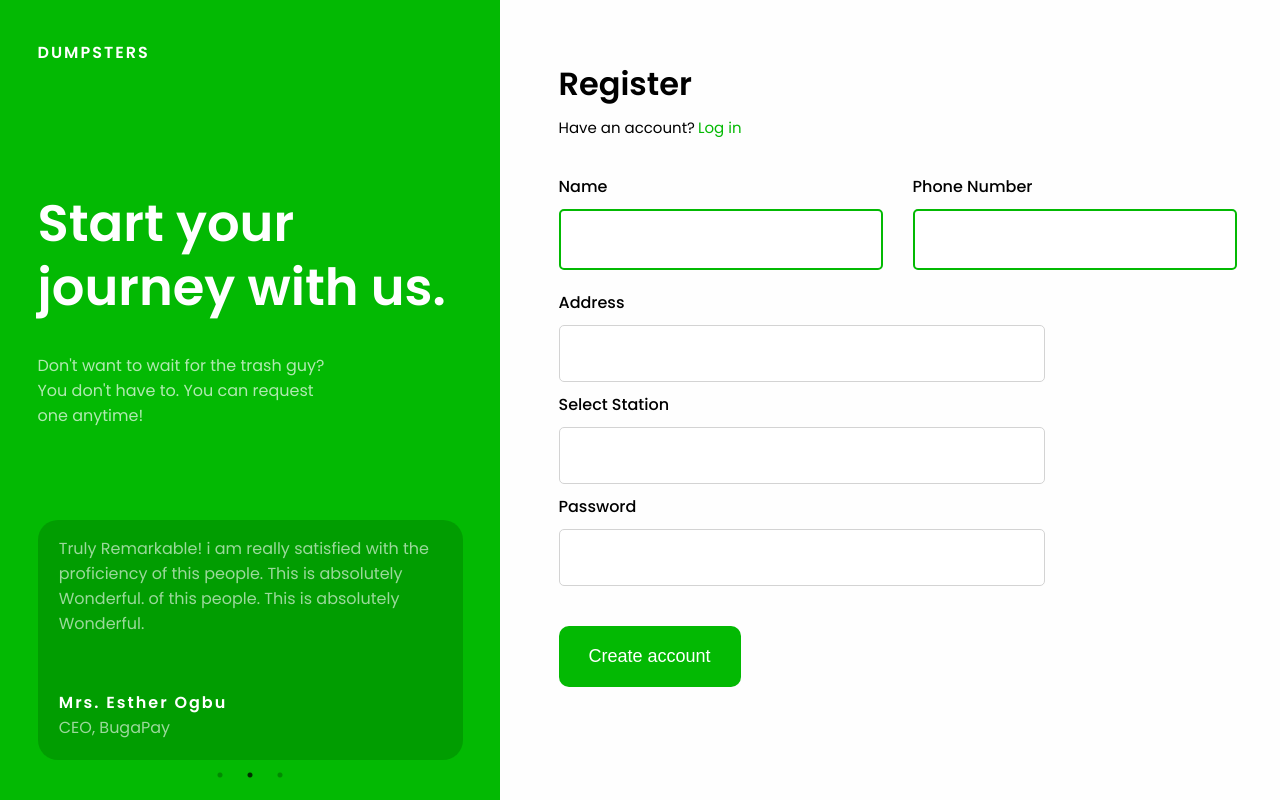
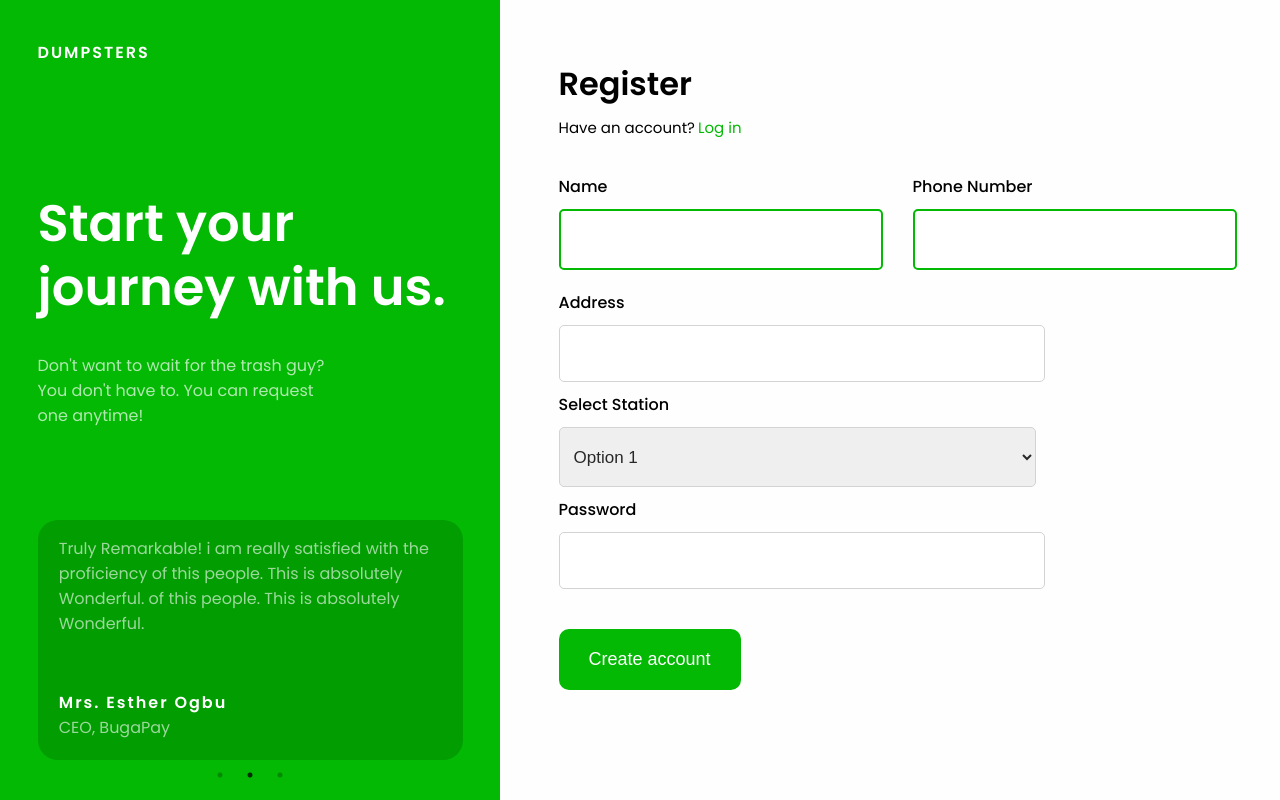
Before and after one commit to isaacetor/D.O-app, a React (Create React App) app: page /user/register in a window 1280 px wide. Built offline with nearby package versions, Linux system fonts and the light colour scheme.

Commit message:
added the select button to select station

```diff
--- a/src/pages/auth/user/UserRegister.tsx
+++ b/src/pages/auth/user/UserRegister.tsx
@@ -41,7 +41,17 @@ const UserRegister = () => {
             </InputHold>
             <InputHold>
               <span>Select Station</span>
-              <input type="text" required />
+              <select id="standard-select">
+                <option value="Option 1">Option 1</option>
+                <option value="Option 2">Option 2</option>
+                <option value="Option 3">Option 3</option>
+                <option value="Option 4">Option 4</option>
+                <option value="Option 5">Option 5</option>
+                <option value="Option length">
+                  Option that has too long of a value to fit
+                </option>
+              </select>
+              {/* <input type="text" required /> */}
             </InputHold>
             <InputHold>
               <span>Password</span>
@@ -167,6 +177,32 @@ const InputHold = styled.div`
       width: 90%;
     }
   }
+
+  select {
+    width: 72%;
+    height: 60px;
+    padding: 10px;
+    font-size: 17px;
+    color: #000000d5;
+    border: 1px solid lightgrey;
+    border-radius: 5px;
+    outline: 0;
+
+    :focus {
+      border: 1px solid #03b903;
+    }
+
+    @media screen and (max-width: 1024px) {
+      width: 74%;
+    }
+    @media screen and (max-width: 748px) {
+      width: 95%;
+    }
+
+    option {
+      font-size: 18px;
+    }
+  }
 `;
 
 const Form = styled.form``;
```
